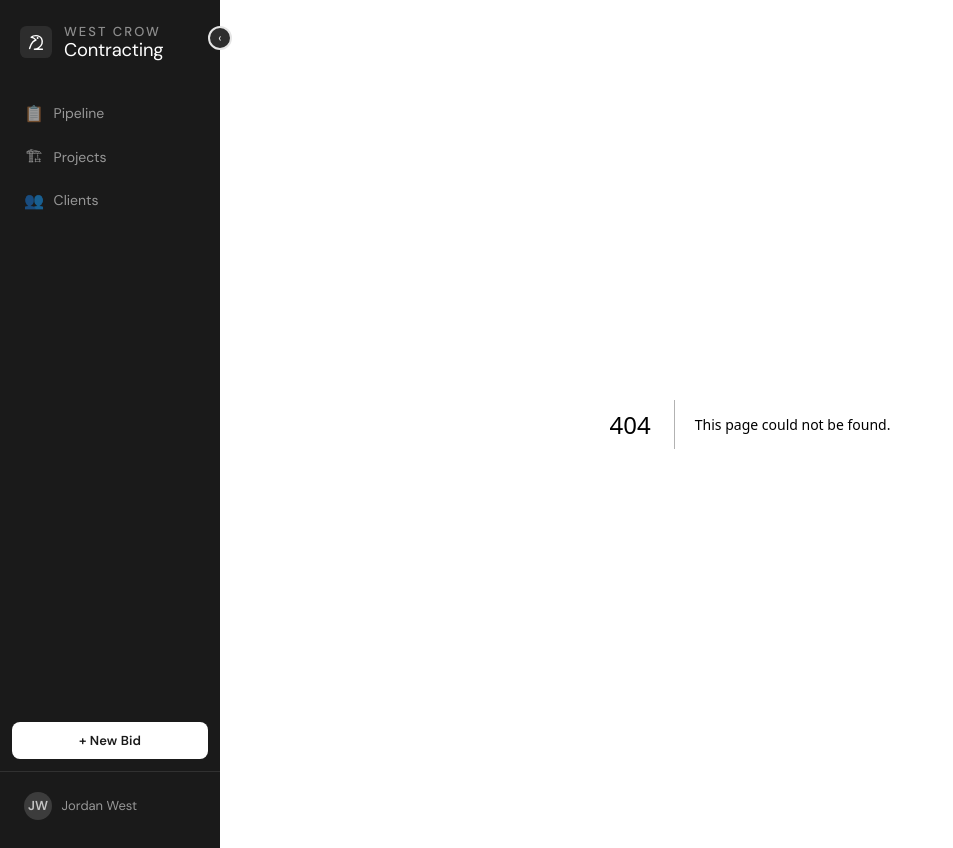
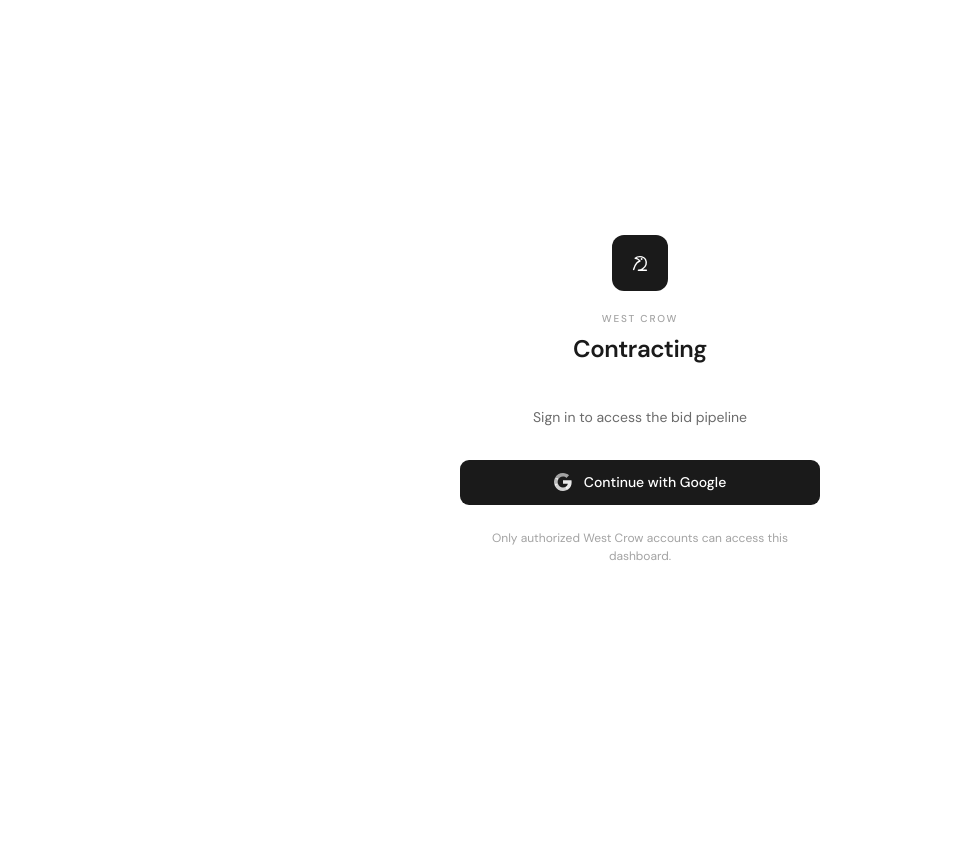
Before and after one commit to jpdehyl/west-crow-dashboard, a Next.js app: page /login in a window 1280 px wide. Before the commit this address had no page. Shown: the whole page, without its empty margins (0-953 px from the left). After the commit the page ends 800 px from the top, so only its background shows below. Built offline with nearby package versions, Linux system fonts and the light colour scheme; no server answers.

Commit message:
feat: Google OAuth — NextAuth, login page, middleware, real user in sidebar

```diff
--- /dev/null
+++ b/app/api/auth/[...nextauth]/route.ts
@@ -0,0 +1,21 @@
+import NextAuth from "next-auth"
+import GoogleProvider from "next-auth/providers/google"
+
+const handler = NextAuth({
+  providers: [
+    GoogleProvider({
+      clientId: process.env.GOOGLE_CLIENT_ID!,
+      clientSecret: process.env.GOOGLE_CLIENT_SECRET!,
+    }),
+  ],
+  pages: {
+    signIn: "/login",
+  },
+  callbacks: {
+    async session({ session, token }) {
+      return session
+    },
+  },
+})
+
+export { handler as GET, handler as POST }
--- a/app/layout.tsx
+++ b/app/layout.tsx
@@ -3,6 +3,7 @@
 import "./globals.css"
 import Sidebar from "@/components/Sidebar"
 import { MobileHeader, MobileBottomNav } from "@/components/MobileNav"
+import AuthProvider from "@/components/AuthProvider"
 
 const dmSans = DM_Sans({ subsets: ["latin"], variable: "--font-sans", weight: ["300","400","500","600"] })
 
@@ -16,6 +17,7 @@
     <html lang="en">
       <body className={dmSans.variable}
         style={{ fontFamily: "var(--font-sans), sans-serif" }}>
+        <AuthProvider>
           <div style={{ display: "flex", minHeight: "100vh" }}>
             {/* Desktop sidebar — hidden on mobile via .sidebar CSS class */}
             <div className="sidebar">
@@ -31,6 +33,7 @@
               <MobileBottomNav />
             </div>
           </div>
+        </AuthProvider>
       </body>
     </html>
   )
--- /dev/null
+++ b/app/login/page.tsx
@@ -0,0 +1,98 @@
+"use client"
+import { signIn, useSession } from "next-auth/react"
+import { useRouter } from "next/navigation"
+import { useEffect } from "react"
+
+export default function LoginPage() {
+  const { status } = useSession()
+  const router = useRouter()
+
+  useEffect(() => {
+    if (status === "authenticated") {
+      router.replace("/")
+    }
+  }, [status, router])
+
+  if (status === "loading" || status === "authenticated") {
+    return (
+      <div style={{
+        position: "fixed", inset: 0, background: "var(--bg)",
+        display: "flex", alignItems: "center", justifyContent: "center",
+        zIndex: 100,
+      }}>
+        <div style={{ width: 32, height: 32, border: "2px solid var(--border)", borderTopColor: "var(--ink)", borderRadius: "50%", animation: "spin 0.7s linear infinite" }} />
+      </div>
+    )
+  }
+
+  return (
+    <div style={{
+      position: "fixed", inset: 0, background: "var(--bg)",
+      display: "flex", alignItems: "center", justifyContent: "center",
+      zIndex: 100,
+    }}>
+      <div style={{ textAlign: "center", maxWidth: 360 }}>
+        {/* Logo */}
+        <div style={{ marginBottom: "2.5rem" }}>
+          <div style={{
+            width: 56, height: 56, borderRadius: 12,
+            background: "var(--sidebar-bg)",
+            display: "flex", alignItems: "center", justifyContent: "center",
+            margin: "0 auto 1.25rem",
+          }}>
+            <svg width="32" height="32" viewBox="0 0 40 40" fill="none">
+              <path
+                d="M12 28 C12 28 14 22 16 20 C18 18 20 17.5 20 17.5 C20 17.5 18.5 16 17 15 C15.5 14 14 14 14 14 C14 14 16 12 20 12 C24 12 26 14 27 16 C28 18 28 20 27.5 22 C27 24 25 26 23 27.5 C21 29 18 29 18 29 L28 29"
+                stroke="white" strokeWidth="1.8" strokeLinecap="round" strokeLinejoin="round" fill="none"
+              />
+              <circle cx="22" cy="15" r="1.2" fill="white" />
+            </svg>
+          </div>
+          <div style={{ fontSize: "10px", letterSpacing: "0.18em", textTransform: "uppercase", color: "var(--ink-faint)", fontWeight: 500, marginBottom: "0.3rem" }}>
+            West Crow
+          </div>
+          <div style={{ fontSize: "1.5rem", fontWeight: 600, color: "var(--ink)", letterSpacing: "-0.02em" }}>
+            Contracting
+          </div>
+        </div>
+
+        <p style={{ fontSize: "14px", color: "var(--ink-muted)", marginBottom: "2rem" }}>
+          Sign in to access the bid pipeline
+        </p>
+
+        <button
+          onClick={() => signIn("google", { callbackUrl: "/" })}
+          style={{
+            display: "flex", alignItems: "center", gap: "0.75rem",
+            padding: "0.75rem 1.5rem",
+            background: "var(--ink)", color: "#fff",
+            border: "none", borderRadius: "9px",
+            fontSize: "14px", fontWeight: 500,
+            cursor: "pointer", fontFamily: "inherit",
+            margin: "0 auto",
+            width: "100%", justifyContent: "center",
+            transition: "opacity 0.12s",
+          }}
+          onMouseEnter={e => (e.currentTarget.style.opacity = "0.85")}
+          onMouseLeave={e => (e.currentTarget.style.opacity = "1")}
+        >
+          <svg width="18" height="18" viewBox="0 0 18 18" fill="none">
+            <path d="M17.64 9.2c0-.637-.057-1.251-.164-1.84H9v3.481h4.844c-.209 1.125-.843 2.078-1.796 2.717v2.258h2.908c1.702-1.567 2.684-3.875 2.684-6.615z" fill="#fff" fillOpacity=".9"/>
+            <path d="M9 18c2.43 0 4.467-.806 5.956-2.184l-2.908-2.258c-.806.54-1.837.86-3.048.86-2.344 0-4.328-1.584-5.036-3.711H.957v2.332A8.997 8.997 0 0 0 9 18z" fill="#fff" fillOpacity=".8"/>
+            <path d="M3.964 10.707A5.41 5.41 0 0 1 3.682 9c0-.593.102-1.17.282-1.707V4.961H.957A8.996 8.996 0 0 0 0 9c0 1.452.348 2.827.957 4.039l3.007-2.332z" fill="#fff" fillOpacity=".7"/>
+            <path d="M9 3.58c1.321 0 2.508.454 3.44 1.345l2.582-2.58C13.463.891 11.426 0 9 0A8.997 8.997 0 0 0 .957 4.961L3.964 7.293C4.672 5.166 6.656 3.58 9 3.58z" fill="#fff" fillOpacity=".6"/>
+          </svg>
+          Continue with Google
+        </button>
+
+        <p style={{ fontSize: "12px", color: "var(--ink-faint)", marginTop: "1.5rem" }}>
+          Only authorized West Crow accounts can access this dashboard.
+        </p>
+      </div>
+
+      <style>{`
+        @keyframes spin { to { transform: rotate(360deg); } }
+      `}</style>
+    </div>
+  )
+}
--- /dev/null
+++ b/components/AuthProvider.tsx
@@ -0,0 +1,6 @@
+"use client"
+import { SessionProvider } from "next-auth/react"
+
+export default function AuthProvider({ children }: { children: React.ReactNode }) {
+  return <SessionProvider>{children}</SessionProvider>
+}
--- a/components/Sidebar.tsx
+++ b/components/Sidebar.tsx
@@ -2,6 +2,7 @@
 import Link from "next/link"
 import { usePathname } from "next/navigation"
 import { useState, useEffect } from "react"
+import { useSession, signOut } from "next-auth/react"
 import { LogoFull, LogoIcon } from "./Logo"
 
 const nav = [
@@ -12,6 +13,7 @@
 
 export default function Sidebar() {
   const pathname = usePathname()
+  const { data: session } = useSession()
   const [collapsed, setCollapsed] = useState(false)
   const [mounted, setMounted] = useState(false)
 
@@ -125,37 +127,49 @@
         borderTop: "1px solid rgba(255,255,255,0.1)",
         padding: collapsed ? "0.75rem 0.4rem 1.25rem" : "0.75rem 0.75rem 1.25rem",
       }}>
-        <Link href="/settings" title={collapsed ? "Settings" : undefined}
-          className="nav-link"
+        {(() => {
+          const name = session?.user?.name || "User"
+          const email = session?.user?.email || ""
+          const image = session?.user?.image
+          const initials = name.split(" ").map((n: string) => n[0]).join("").slice(0, 2).toUpperCase()
+          return (
+            <button
+              onClick={() => signOut({ callbackUrl: "/login" })}
+              title={collapsed ? `${name} — Sign out` : "Sign out"}
               style={{
-            display: "flex",
-            alignItems: "center",
-            gap: "0.6rem",
+                display: "flex", alignItems: "center", gap: "0.6rem",
                 padding: collapsed ? "0.5rem 0" : "0.5rem 0.75rem",
-            borderRadius: "7px",
-            textDecoration: "none",
+                borderRadius: "7px", width: "100%",
+                background: "transparent", border: "none",
+                cursor: "pointer", fontFamily: "inherit",
                 justifyContent: collapsed ? "center" : "flex-start",
-            color: isSettings ? "#ffffff" : "rgba(255,255,255,0.55)",
-            background: isSettings ? "rgba(255,255,255,0.1)" : "transparent",
-            overflow: "hidden",
-            whiteSpace: "nowrap",
-          }}>
+                overflow: "hidden", whiteSpace: "nowrap",
+                textAlign: "left",
+              }}
+              onMouseEnter={e => (e.currentTarget.style.background = "rgba(255,255,255,0.08)")}
+              onMouseLeave={e => (e.currentTarget.style.background = "transparent")}
+            >
+              {image ? (
+                <img src={image} alt={name} style={{ width: 28, height: 28, borderRadius: "50%", flexShrink: 0, objectFit: "cover" }} />
+              ) : (
                 <span style={{
                   width: 28, height: 28, borderRadius: "50%",
                   background: "rgba(255,255,255,0.15)",
                   display: "flex", alignItems: "center", justifyContent: "center",
-            fontSize: "13px", flexShrink: 0,
-            color: "rgba(255,255,255,0.7)",
-            fontWeight: 600,
+                  fontSize: "12px", flexShrink: 0,
+                  color: "rgba(255,255,255,0.85)", fontWeight: 600,
                 }}>
-            JW
-          </span>
-          {!collapsed && (
-            <span className="sidebar-fade" style={{ fontSize: "13px", fontWeight: 400 }}>
-              Jordan West
+                  {initials}
                 </span>
               )}
-        </Link>
+              {!collapsed && (
+                <span className="sidebar-fade" style={{ fontSize: "13px", fontWeight: 400, color: "rgba(255,255,255,0.55)", minWidth: 0, overflow: "hidden", textOverflow: "ellipsis" }}>
+                  {name}
+                </span>
+              )}
+            </button>
+          )
+        })()}
       </div>
     </aside>
   )
--- /dev/null
+++ b/middleware.ts
@@ -0,0 +1,13 @@
+import { withAuth } from "next-auth/middleware"
+
+export default withAuth({
+  pages: {
+    signIn: "/login",
+  },
+})
+
+export const config = {
+  matcher: [
+    "/((?!login|api/auth|_next/static|_next/image|favicon.ico|robots.txt).*)",
+  ],
+}
--- a/package.json
+++ b/package.json
@@ -16,6 +16,7 @@
     "clsx": "^2.1.1",
     "lucide-react": "^0.575.0",
     "next": "16.1.6",
+    "next-auth": "^4.24.13",
     "radix-ui": "^1.4.3",
     "react": "19.2.3",
     "react-dom": "19.2.3",
```
Also changed, not shown: 1 other file (tests, documents, lock files or other folders). Lines whose indentation alone changed are shown as unchanged.
